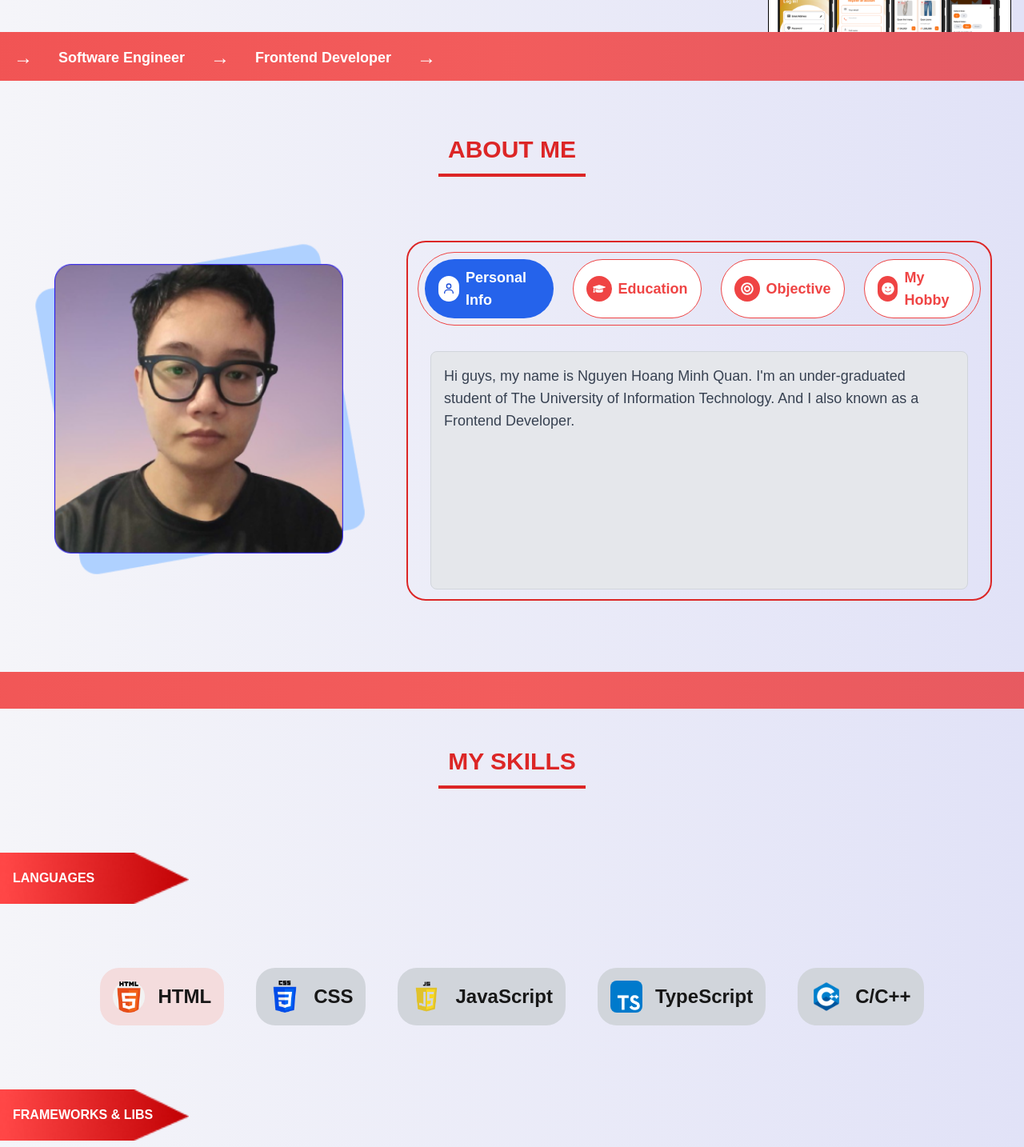
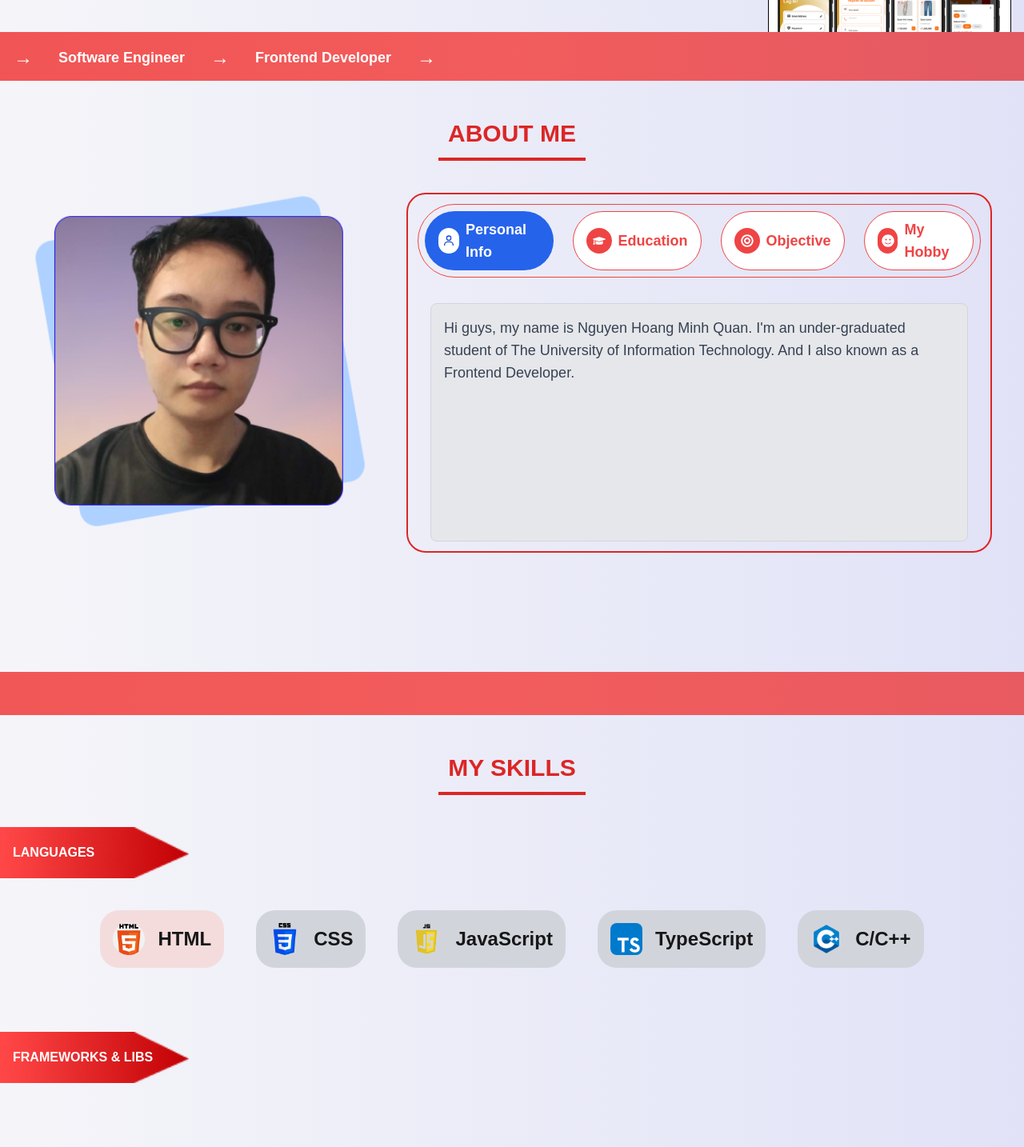
Before and after one commit to Eugeou/eugeou-portfo, a Next.js app: page / in a window 1280 px wide. Shown: the part 760-2194 px from the top of the page at 80% size. Built offline with nearby package versions, Linux system fonts and the light colour scheme.

Commit message:
fix: Error while display banners

```diff
--- a/src/components/about-me/AboutMe.tsx
+++ b/src/components/about-me/AboutMe.tsx
@@ -90,8 +90,8 @@ const AboutMe = () => {
                     initial={{ opacity: 0, y: 500 }}
                     animate={{ opacity: 1, y: 0 }}
                     transition={{ duration: 0.5 }}
-                    className="text-center text-red-600 font-bold mt-10 text-3xl p-3 border-b-4 border-b-red-600 ">ABOUT ME</motion.h2>
-                <div className="flex justify-between items-start mt-20 w-full">
+                    className="text-center text-red-600 font-bold mt-5 text-3xl p-3 border-b-4 border-b-red-600 ">ABOUT ME</motion.h2>
+                <div className="flex justify-between items-start mt-10 w-full">
                     <motion.div
                         initial={{ opacity: 0, y: 500 }}
                         animate={{ opacity: 1, y: 0 }}
--- a/src/components/my-skill/MySkillSection.tsx
+++ b/src/components/my-skill/MySkillSection.tsx
@@ -27,7 +27,7 @@ const MySkillsSection = () => {
             transition={{ duration: 0.9 }}
             layout
             className="flex flex-col items-center h-screen bg-gradient-to-r from-[#f5f5f9] to-[#e1e2f7]">
-            <div className="relative bg-red-500 text-white py-2 overflow-hidden">
+            <div className="relative bg-red-500 text-white py-3 overflow-hidden">
                 {/* Background Gradient */}
                 <div className="absolute inset-0 bg-gradient-to-r from-red-500 via-red-300 to-blue-500 opacity-25"></div>
 
@@ -67,7 +67,7 @@ const MySkillsSection = () => {
                         MY SKILLS
                 </motion.h2>
 
-                <div className="flex justify-between items-start mt-20 w-full">
+                <div className="flex justify-between items-start mt-10 w-full">
 
                     <motion.div className=" h-16 w-1/5 bg-[url('/assets/rec.png')] bg-no-repeat bg-contain flex justify-start items-center px-4"
                         initial={{ opacity: 0, x: -100 }}
@@ -82,7 +82,7 @@ const MySkillsSection = () => {
                     initial={{ opacity: 0, x: -100 }}
                     animate={{ opacity: 1, x: 0 }}
                     transition={{ duration: 0.9 }}
-                    className="flex justify-center items-center mt-20 w-full px-10 space-x-10">
+                    className="flex justify-center items-center mt-10 w-full px-10 space-x-10">
                     <motion.div layout
                         whileHover={{ scale: 1.1 }}
                         className="flex justify-center items-center bg-[#f4dcdd] rounded-3xl space-x-4 p-4 ">
```
